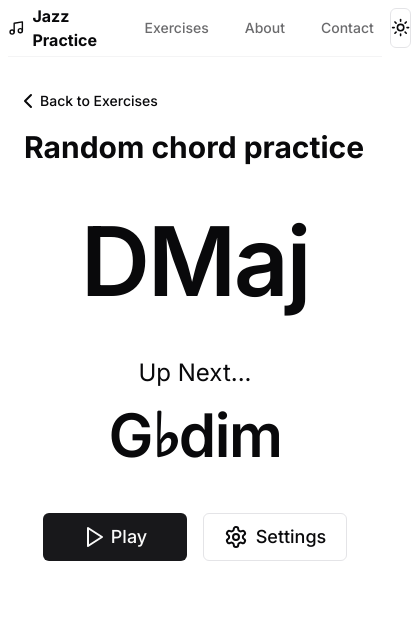
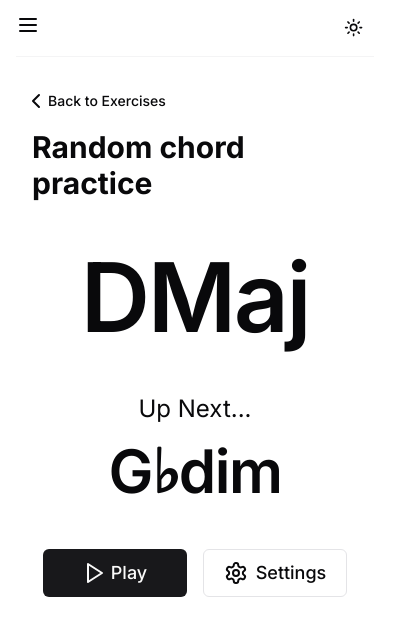
Before and after one commit to kevin-on/jazz-practice-web, a Next.js app: page /exercises/random-chord-practice in a window 390 px wide. Shown: the top 636 px of the page, 411 px wide, since content can reach past the window. Built offline with nearby package versions, Linux system fonts and the light colour scheme.

Commit message:
Update UI components and settings drawer

```diff
--- a/app/exercises/random-chord-practice/settings.tsx
+++ b/app/exercises/random-chord-practice/settings.tsx
@@ -44,7 +44,11 @@ export default function SettingsDrawer({
           <div className="text-lg">Settings</div>
         </Button>
       </DrawerTrigger>
-      <DrawerContent>
+      <DrawerContent
+        onCloseAutoFocus={(e) => {
+          e.preventDefault()
+        }}
+      >
         <ScrollArea className="max-h-[70vh] overflow-auto">
           <div className="mx-auto w-full max-w-xl">
             <DrawerHeader>
--- a/app/layout.tsx
+++ b/app/layout.tsx
@@ -25,7 +25,7 @@ export default function RootLayout({
           enableSystem
           disableTransitionOnChange
         >
-          <div className="relative flex min-h-screen flex-col bg-background px-2 sm:container sm:mx-auto">
+          <div className="relative flex min-h-screen flex-col bg-background px-4 sm:container sm:mx-auto">
             <MainHeader />
             <main className="flex-1">{children}</main>
           </div>
--- /dev/null
+++ b/components/dropdown-nav.tsx
@@ -0,0 +1,36 @@
+'use client'
+
+import { Menu } from 'lucide-react'
+import { menuItems } from './main-nav'
+import {
+  DropdownMenu,
+  DropdownMenuContent,
+  DropdownMenuItem,
+  DropdownMenuTrigger,
+} from '@/components/ui/dropdown-menu'
+import Link from 'next/link'
+
+export default function DropdownNav() {
+  return (
+    <DropdownMenu>
+      <DropdownMenuTrigger>
+        <Menu className="h-6 w-6" />
+      </DropdownMenuTrigger>
+      <DropdownMenuContent
+        onCloseAutoFocus={(e) => {
+          e.preventDefault()
+        }}
+        align="end"
+        className="w-36"
+      >
+        {menuItems.map(({ title, href }) => (
+          <Link href={href} key={href}>
+            <DropdownMenuItem>
+              <div className="text-lg">{title}</div>
+            </DropdownMenuItem>
+          </Link>
+        ))}
+      </DropdownMenuContent>
+    </DropdownMenu>
+  )
+}
--- a/components/main-header.tsx
+++ b/components/main-header.tsx
@@ -1,11 +1,23 @@
+import Link from 'next/link'
 import MainNav from './main-nav'
 import { ModeToggle } from './mode-toggle'
+import { Music } from 'lucide-react'
+import DropdownNav from './dropdown-nav'
 
 export default function MainHeader() {
   return (
     <header className="sticky top-0 z-50 w-full border-b border-border/40 bg-background">
       <div className="flex h-14 items-center justify-between">
-        <MainNav />
+        <div className="hidden items-center sm:flex">
+          <Link href="/" className="mr-6 flex items-center space-x-2">
+            <Music className="h-6 w-6" />
+            <span className="font-bold">Jazz Practice</span>
+          </Link>
+          <MainNav />
+        </div>
+        <div className="sm:hidden">
+          <DropdownNav />
+        </div>
         <ModeToggle />
       </div>
     </header>
--- a/components/main-nav.tsx
+++ b/components/main-nav.tsx
@@ -1,7 +1,6 @@
 'use client'
 
 import { usePathname } from 'next/navigation'
-import { Music } from 'lucide-react'
 import * as React from 'react'
 import Link from 'next/link'
 
@@ -14,87 +13,44 @@ import {
   navigationMenuTriggerStyle,
 } from '@/components/ui/navigation-menu'
 
+export const menuItems = [
+  {
+    title: 'Exercises',
+    href: '/exercises',
+  },
+  {
+    title: 'About',
+    href: '/about',
+  },
+  {
+    title: 'Contact',
+    href: '/contact',
+  },
+]
+
 export default function MainNav() {
   const pathname = usePathname()
   return (
     <NavigationMenu>
-      <Link href="/" className="mr-6 flex items-center space-x-2">
-        <Music className="h-6 w-6" />
-        <span className="font-bold">Jazz Practice</span>
-      </Link>
       <NavigationMenuList>
-        <NavigationMenuItem>
-          <Link href="/exercises" legacyBehavior passHref>
+        {menuItems.map(({ title, href }) => (
+          <NavigationMenuItem key={href}>
+            <Link href={href} legacyBehavior passHref>
               <NavigationMenuLink
                 className={cn(
                   navigationMenuTriggerStyle(),
                   'transition-colors hover:text-foreground/80',
-                pathname === '/exercises'
+                  pathname.startsWith(href)
                     ? 'text-foreground'
                     : 'text-foreground/60',
                 )}
               >
-              Exercises
+                {title}
               </NavigationMenuLink>
             </Link>
           </NavigationMenuItem>
-        <NavigationMenuItem>
-          <Link href="/about" legacyBehavior passHref>
-            <NavigationMenuLink
-              className={cn(
-                navigationMenuTriggerStyle(),
-                'transition-colors hover:text-foreground/80',
-                pathname === '/about'
-                  ? 'text-foreground'
-                  : 'text-foreground/60',
-              )}
-            >
-              About
-            </NavigationMenuLink>
-          </Link>
-        </NavigationMenuItem>
-        <NavigationMenuItem>
-          <Link href="/contact" legacyBehavior passHref>
-            <NavigationMenuLink
-              className={cn(
-                navigationMenuTriggerStyle(),
-                'transition-colors hover:text-foreground/80',
-                pathname === '/contact'
-                  ? 'text-foreground'
-                  : 'text-foreground/60',
-              )}
-            >
-              Contact
-            </NavigationMenuLink>
-          </Link>
-        </NavigationMenuItem>
+        ))}
       </NavigationMenuList>
     </NavigationMenu>
   )
 }
-
-const ListItem = React.forwardRef<
-  React.ElementRef<'a'>,
-  React.ComponentPropsWithoutRef<'a'>
->(({ className, title, children, ...props }, ref) => {
-  return (
-    <li>
-      <NavigationMenuLink asChild>
-        <a
-          ref={ref}
-          className={cn(
-            'block select-none space-y-1 rounded-md p-3 leading-none no-underline outline-none transition-colors hover:bg-accent hover:text-accent-foreground focus:bg-accent focus:text-accent-foreground',
-            className,
-          )}
-          {...props}
-        >
-          <div className="text-sm font-medium leading-none">{title}</div>
-          <p className="line-clamp-2 text-sm leading-snug text-muted-foreground">
-            {children}
-          </p>
-        </a>
-      </NavigationMenuLink>
-    </li>
-  )
-})
-ListItem.displayName = 'ListItem'
--- a/components/mode-toggle.tsx
+++ b/components/mode-toggle.tsx
@@ -18,13 +18,18 @@ export function ModeToggle() {
   return (
     <DropdownMenu>
       <DropdownMenuTrigger asChild>
-        <Button variant="outline" size="icon">
+        <Button variant="ghost" size="icon">
           <Sun className="h-[1.2rem] w-[1.2rem] rotate-0 scale-100 transition-all dark:-rotate-90 dark:scale-0" />
           <Moon className="absolute h-[1.2rem] w-[1.2rem] rotate-90 scale-0 transition-all dark:rotate-0 dark:scale-100" />
           <span className="sr-only">Toggle theme</span>
         </Button>
       </DropdownMenuTrigger>
-      <DropdownMenuContent align="end">
+      <DropdownMenuContent
+        align="end"
+        onCloseAutoFocus={(e) => {
+          e.preventDefault()
+        }}
+      >
         <DropdownMenuItem onClick={() => setTheme('light')}>
           Light
         </DropdownMenuItem>
```
Lines whose indentation alone changed are shown as unchanged.
